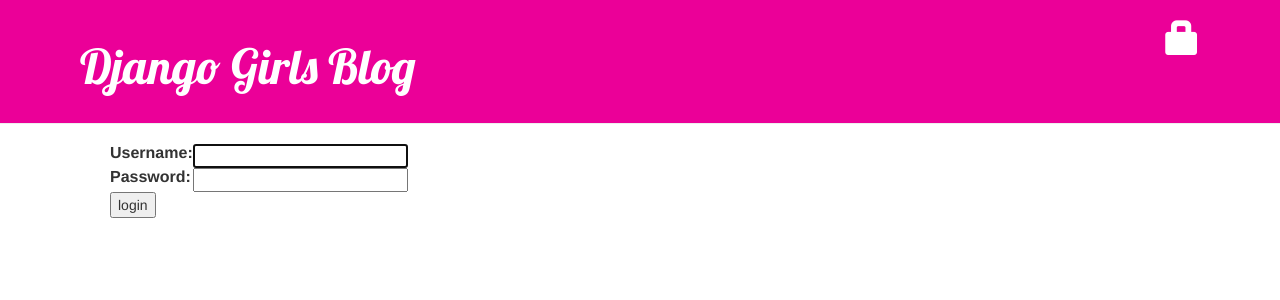
After one commit to saghul/djangogirls-tutorial, a Django app: page /accounts/login/ in a window 1280 px wide. The commit adds this page. Shown: the top 300 px of the page. Run offline with Django 3.2, Linux system fonts and the light colour scheme; some libraries are stand-ins or nearby versions.

Commit message:
Homework 2

```diff
--- a/blog/templates/blog/base.html
+++ b/blog/templates/blog/base.html
@@ -14,8 +14,11 @@
             <div class="container">
                 {% if user.is_authenticated %}
                     <a href="{% url 'post_new' %}" class="top-menu"><span class="glyphicon glyphicon-plus"></span></a>
+                    <a href="{% url 'post_draft_list' %}" class="top-menu"><span class="glyphicon glyphicon-edit"></span></a>
+                    <p class="top-menu">Hello {{ user.username }} <small>(<a href="{% url 'django.contrib.auth.views.logout' %}">Log out</a>)</small></p>
+                {% else %}
+                    <a href="{% url 'django.contrib.auth.views.login' %}" class="top-menu"><span class="glyphicon glyphicon-lock"></span></a>
                 {% endif %}
-                <a href="{% url 'post_draft_list' %}" class="top-menu"><span class="glyphicon glyphicon-edit"></span></a>
                 <h1><a href="/">Django Girls Blog</a></h1>
             </div>
         </div>
--- /dev/null
+++ b/blog/templates/registration/login.html
@@ -0,0 +1,27 @@
+
+{% extends "blog/base.html" %}
+
+{% block content %}
+
+    {% if form.errors %}
+        <p>Your username and password didn't match. Please try again.</p>
+    {% endif %}
+
+    <form method="post" action="{% url 'django.contrib.auth.views.login' %}">
+    {% csrf_token %}
+    <table>
+    <tr>
+        <td>{{ form.username.label_tag }}</td>
+        <td>{{ form.username }}</td>
+    </tr>
+    <tr>
+        <td>{{ form.password.label_tag }}</td>
+        <td>{{ form.password }}</td>
+    </tr>
+    </table>
+
+    <input type="submit" value="login" />
+    <input type="hidden" name="next" value="{{ next }}" />
+    </form>
+
+{% endblock %}
--- a/blog/views.py
+++ b/blog/views.py
@@ -1,4 +1,5 @@
 
+from django.contrib.auth.decorators import login_required
 from django.shortcuts import render, get_object_or_404
 from django.shortcuts import redirect
 from django.utils import timezone
@@ -15,6 +16,7 @@
     post = get_object_or_404(Post, pk=pk)
     return render(request, 'blog/post_detail.html', {'post': post})
 
+@login_required
 def post_new(request):
     if request.method == "POST":
         form = PostForm(request.POST)
@@ -27,6 +29,7 @@
         form = PostForm()
     return render(request, 'blog/post_edit.html', {'form': form})
 
+@login_required
 def post_edit(request, pk):
     post = get_object_or_404(Post, pk=pk)
     if request.method == "POST":
@@ -41,15 +44,18 @@
         form = PostForm(instance=post)
     return render(request, 'blog/post_edit.html', {'form': form})
 
+@login_required
 def post_draft_list(request):
     posts = Post.objects.filter(published_date__isnull=True).order_by('created_date')
     return render(request, 'blog/post_draft_list.html', {'posts': posts})
 
+@login_required
 def post_publish(request, pk):
     post = get_object_or_404(Post, pk=pk)
     post.publish()
     return redirect('blog.views.post_detail', pk=pk)
 
+@login_required
 def post_remove(request, pk):
     post = get_object_or_404(Post, pk=pk)
     post.delete()
--- a/mysite/settings.py
+++ b/mysite/settings.py
@@ -121,3 +121,5 @@
 
 STATIC_URL = '/static/'
 STATIC_ROOT = os.path.join(BASE_DIR, 'static')
+
+LOGIN_REDIRECT_URL = '/'
--- a/mysite/urls.py
+++ b/mysite/urls.py
@@ -1,22 +1,13 @@
-"""mysite URL Configuration
 
-The `urlpatterns` list routes URLs to views. For more information please see:
-    https://docs.djangoproject.com/en/1.9/topics/http/urls/
-Examples:
-Function views
-    1. Add an import:  from my_app import views
-    2. Add a URL to urlpatterns:  url(r'^$', views.home, name='home')
-Class-based views
-    1. Add an import:  from other_app.views import Home
-    2. Add a URL to urlpatterns:  url(r'^$', Home.as_view(), name='home')
-Including another URLconf
-    1. Import the include() function: from django.conf.urls import url, include
-    2. Add a URL to urlpatterns:  url(r'^blog/', include('blog.urls'))
-"""
 from django.conf.urls import include, url
 from django.contrib import admin
 
+admin.autodiscover()
+
+
 urlpatterns = [
     url(r'^admin/', admin.site.urls),
+    url(r'^accounts/login/$', 'django.contrib.auth.views.login'),
+    url(r'^accounts/logout/$', 'django.contrib.auth.views.logout', {'next_page': '/'}),
     url(r'', include('blog.urls')),
 ]
```
Also changed, not shown: blog/templates/blog/post_detail.html (+5 -2 lines).
